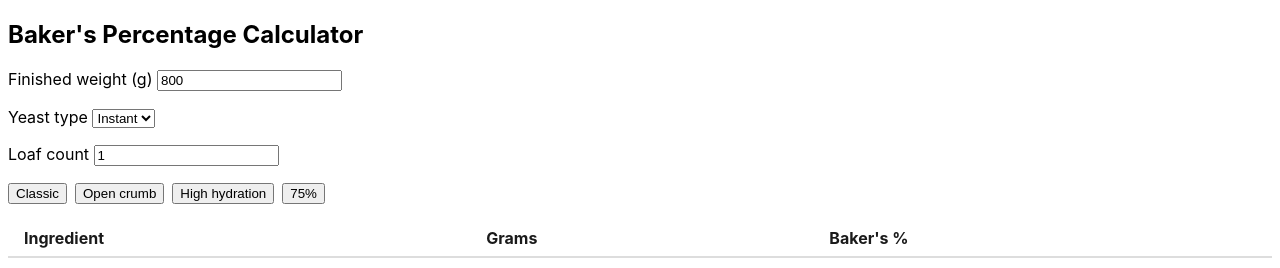
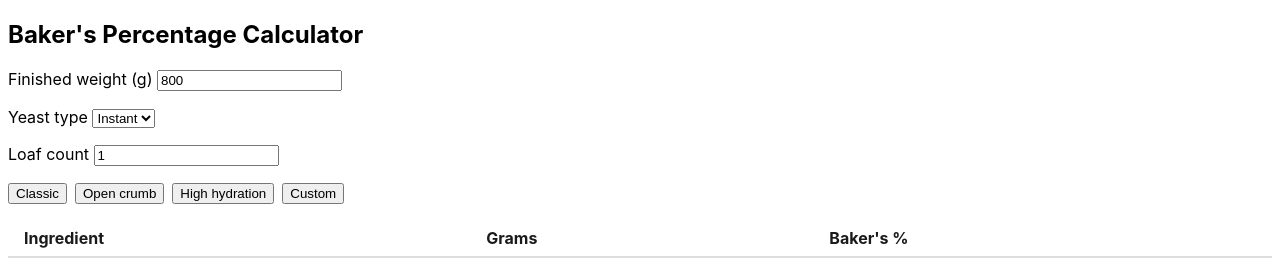
Before and after one commit to nymann/bakers-percentage, a React (Vite) app: page / in a window 1280 px wide. Shown: the top 268 px of the page. Built offline with nearby package versions, Linux system fonts and the light colour scheme.

Commit message:
Rename hydration percentage button to 'Custom'
The standalone percentage button looked like another preset.
Label it 'Custom' to clarify its purpose as the entry point
to custom hydration mode.

```diff
--- a/src/adapters/driving/RecipeCalculator.tsx
+++ b/src/adapters/driving/RecipeCalculator.tsx
@@ -149,11 +149,11 @@ function RecipeCalculatorView() {
             </button>
           ))}
           <button
-            aria-label="Hydration percentage"
+            aria-label="Custom hydration"
             onClick={unlockCustomHydration}
             style={{ marginRight: tokens.spacing.sm }}
           >
-            {Math.round(hydrationPercentage(hydrationSelection) * 100)}%
+            Custom
           </button>
           {hydrationSelection.mode === 'custom' && (
             <CustomHydrationInput
```
Also changed, not shown: 1 other file (tests, documents, lock files or other folders).
